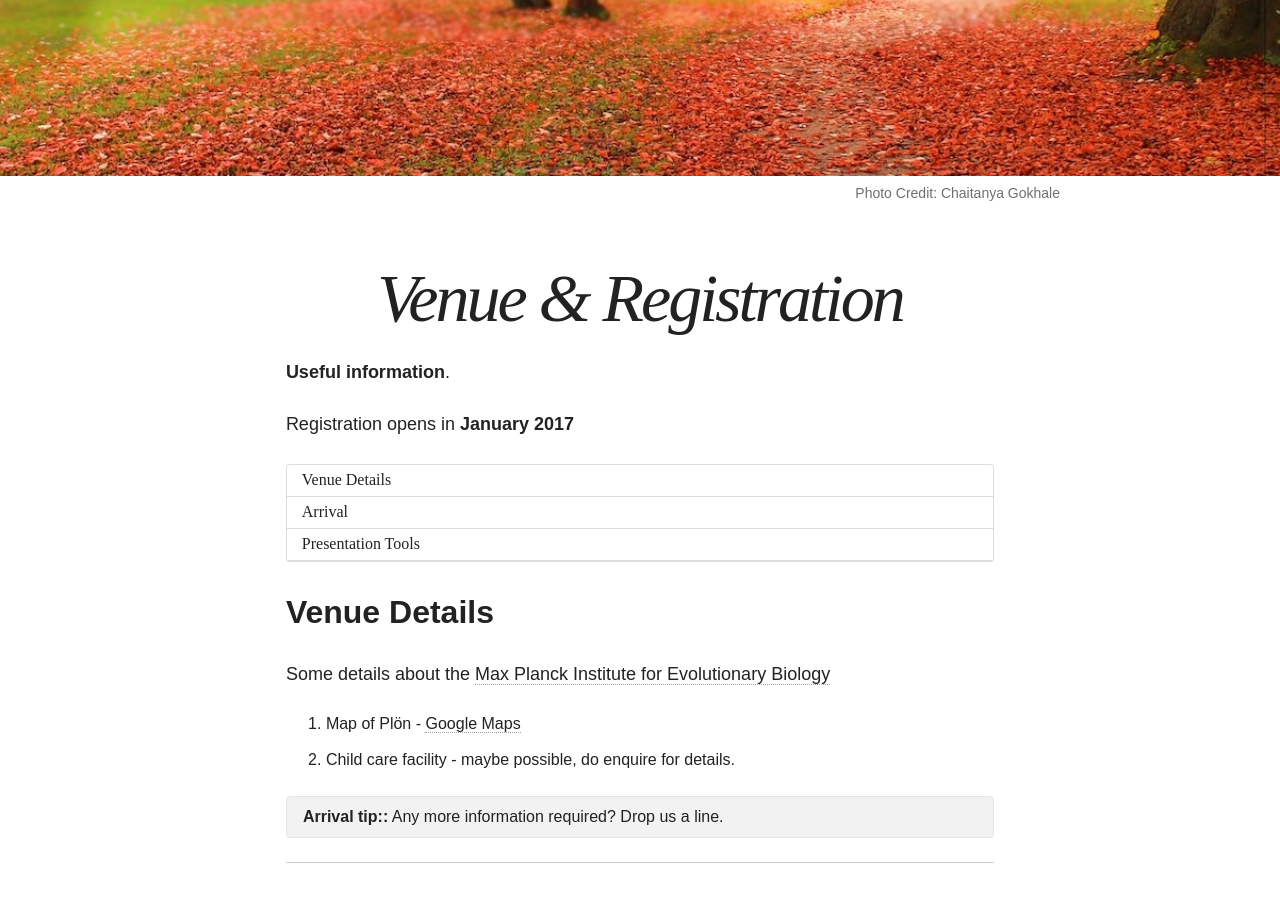
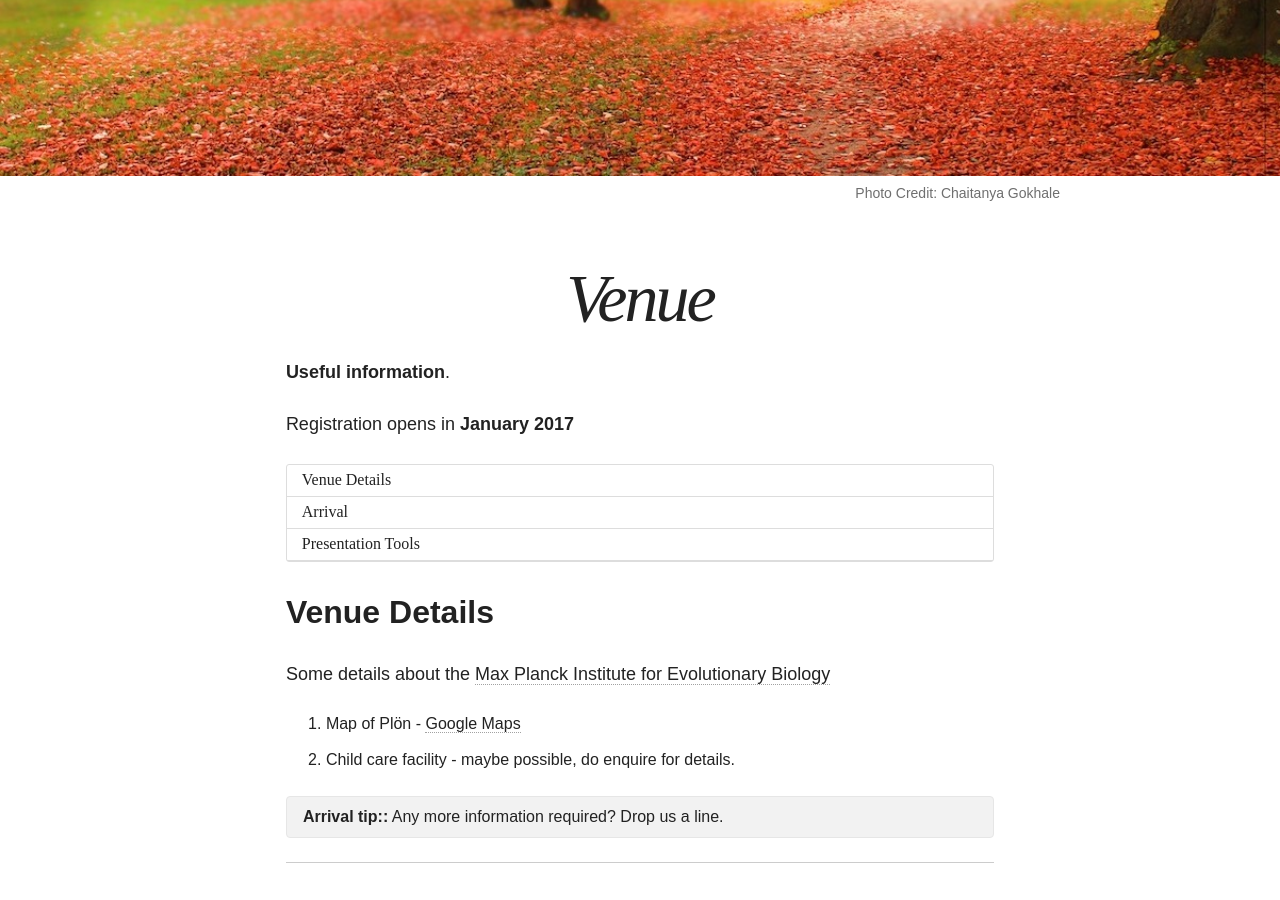
Before and after one commit to bionomics/bionomics, a Jekyll site: the page built from venue/index.md, in a window 1280 px wide and 900 px high, scrolled down 509 px. Built offline with Jekyll 4.4.1, drawn with Linux system fonts in a browser that asks for light colours; nearby versions of some CDN libraries.

```diff
--- a/venue/index.md
+++ b/venue/index.md
@@ -1,6 +1,6 @@
 ---
 layout: page
-title: Venue & Registration
+title: Venue
 excerpt: "Instructions on how to register and arrive at the MPI."
 modified: 2016-09-12T08:42:37-04:00
 image:
```
Also changed, not shown: schedule/index.md (+3 -0 lines).
